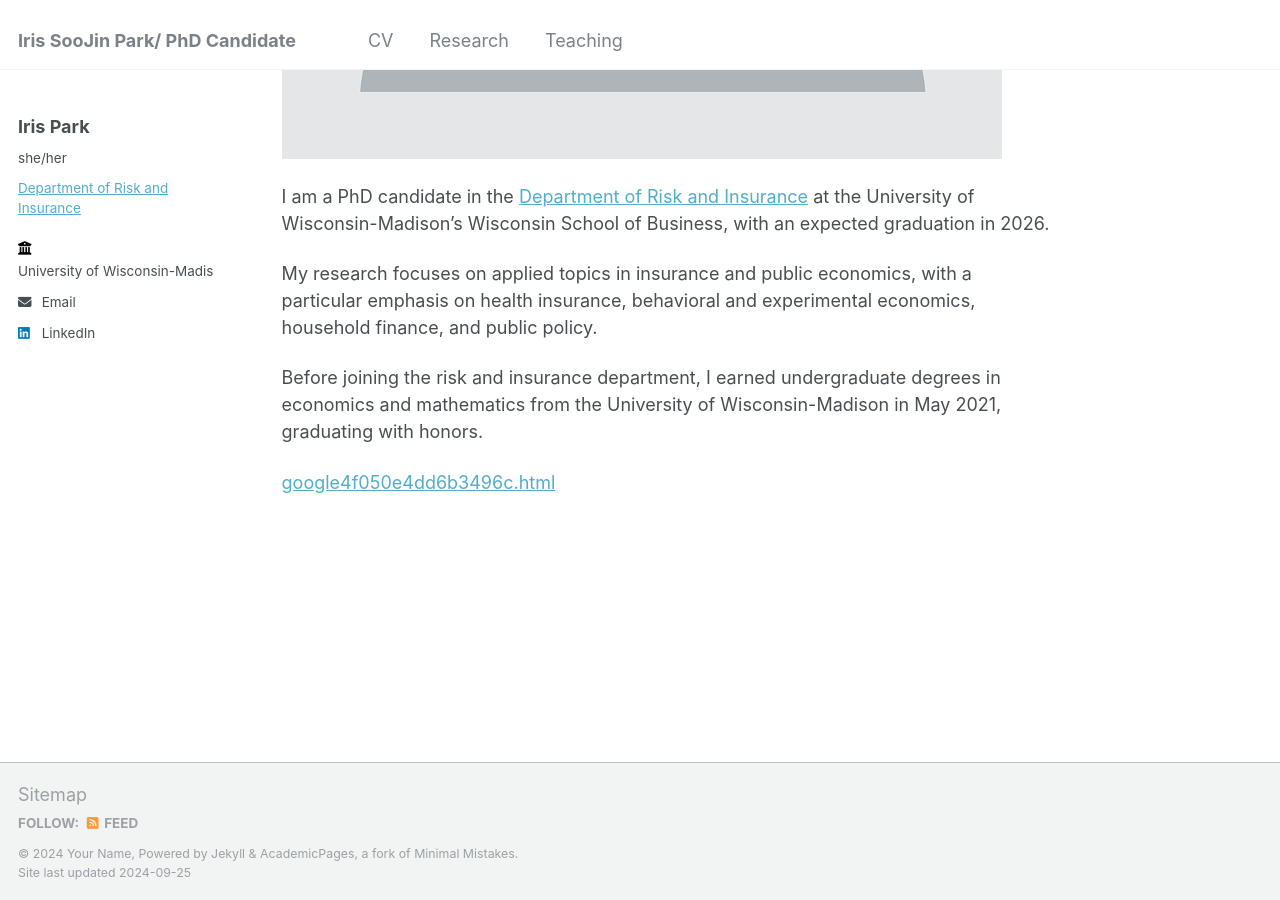
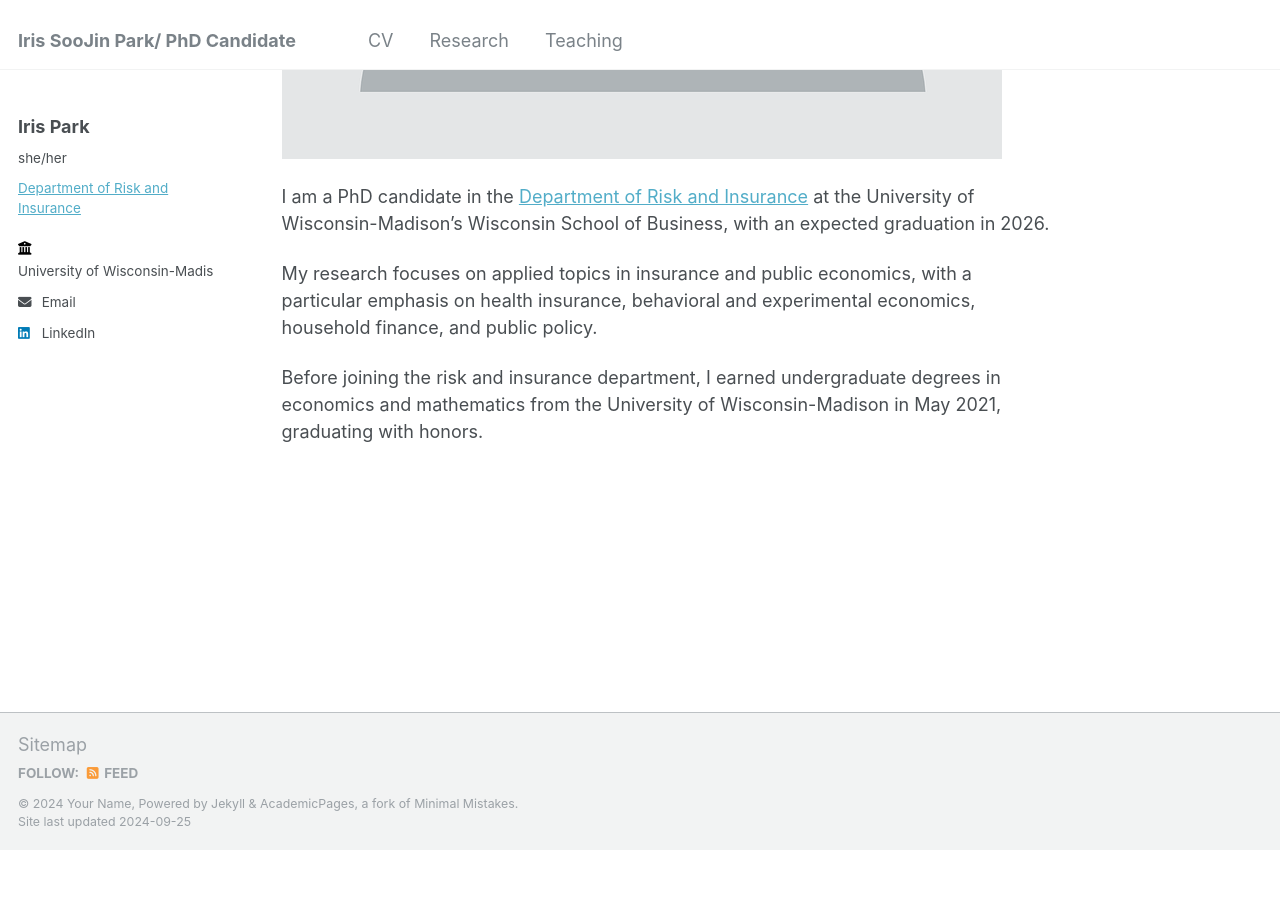
Before and after one commit to Iris-SooJin-Park/Iris-SooJin-Park.github.io, a Jekyll site: the page built from _pages/about.md, in a window 1280 px wide and 900 px high, scrolled down 709 px. Built offline with Jekyll 4.4.1, drawn with Linux system fonts in a browser that asks for light colours; after the commit the page ends 1559 px from its top, so only the background shows below that.

Commit message:
back to original

```diff
--- a/_pages/about.md
+++ b/_pages/about.md
@@ -13,5 +13,3 @@ I am a PhD candidate in the [Department of Risk and Insurance](https://business.
 My research focuses on applied topics in insurance and public economics, with a particular emphasis on health insurance, behavioral and experimental economics, household finance, and public policy.
 
 Before joining the risk and insurance department, I earned undergraduate degrees in economics and mathematics from the University of Wisconsin-Madison in May 2021, graduating with honors.
-
-[google4f050e4dd6b3496c.html](https://Iris-SooJin-Park.github.io/files/google4f050e4dd6b3496c.html)
```
